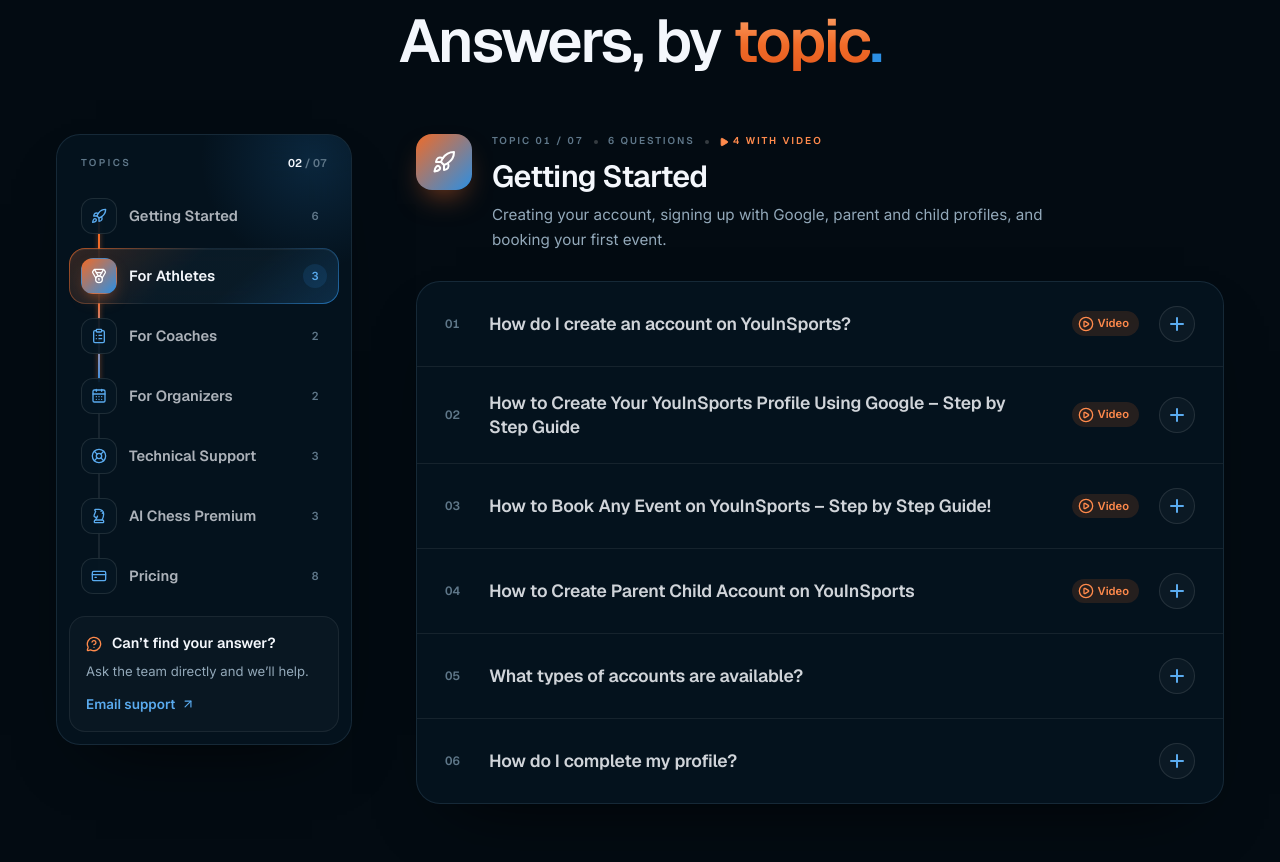
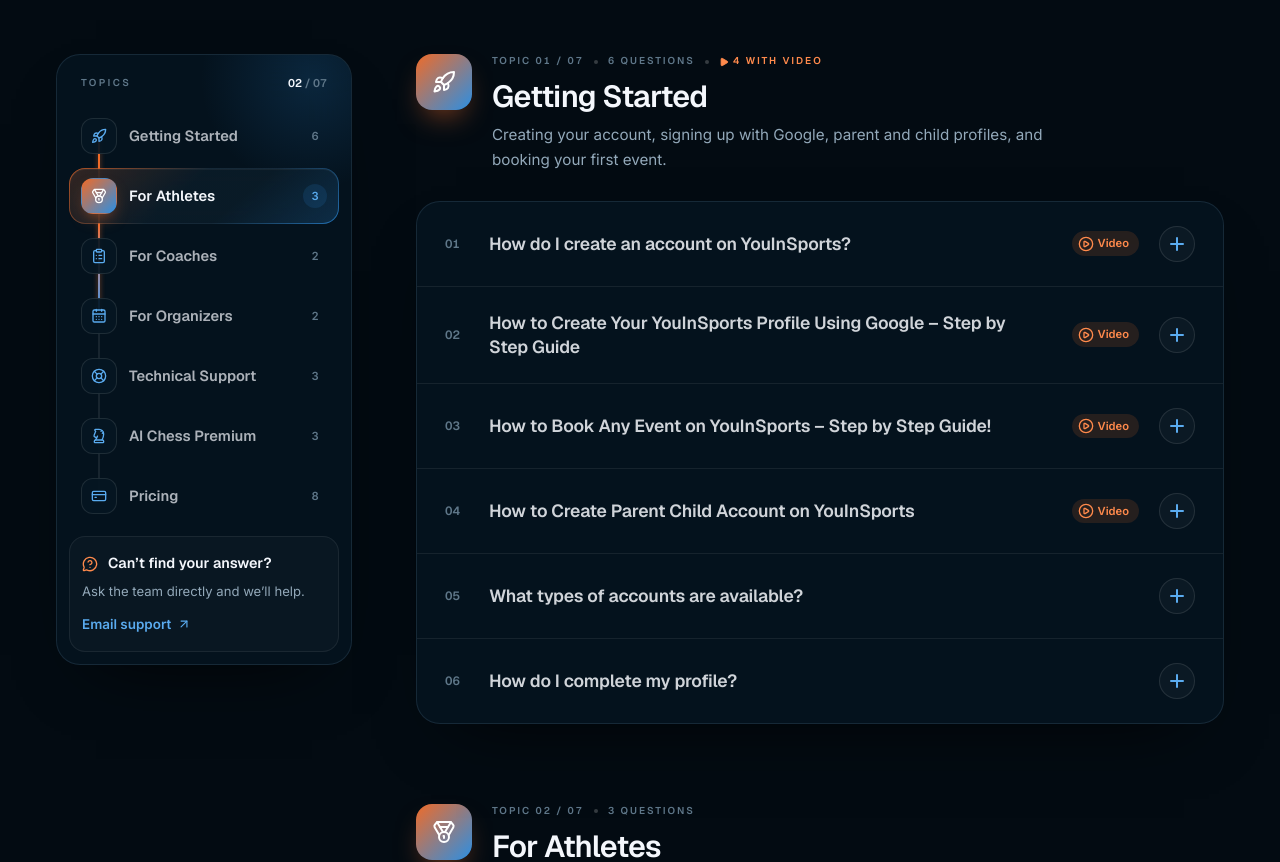
Before and after one commit to harshkale612/youinsports-home-page-v3, a Next.js app: page /faq in a window 1280 px wide. Shown: the part 980-1842 px from the top of the page. Built offline with nearby package versions, Linux system fonts and the light colour scheme.

Commit message:
FAQ Design Fixed

```diff
--- a/src/features/contact/CopyButton.tsx
+++ b/src/features/contact/CopyButton.tsx
@@ -29,7 +29,7 @@
   copiedLabel?: string;
   onCopied?: () => void;
   variant?: "primary" | "secondary";
-  size?: "sm" | "md";
+  size?: "sm" | "md" | "lg";
   className?: string;
 }) {
   const { state, copy } = useCopyToClipboard();
--- a/src/features/faq/FaqCta.tsx
+++ b/src/features/faq/FaqCta.tsx
@@ -66,11 +66,12 @@
         <div className="absolute top-[calc(100%-7rem)] left-1/2 aspect-square w-[max(160%,40rem)] -translate-x-1/2 rounded-full bg-planet shadow-[inset_0_1px_0_rgb(255_138_76/0.75)]" />
       </motion.div>
 
-      <Container className="relative">
+      {/* As wide as the answers above, so the panel's edges line up with theirs. */}
+      <Container className="relative max-w-[80rem]">
         <motion.div
           {...reveal}
           transition={{ duration: 1, ease }}
-          className="glass-brand relative mx-auto max-w-5xl overflow-hidden rounded-[2.25rem] px-6 py-12 sm:px-10 md:px-14 md:py-16"
+          className="glass-brand relative overflow-hidden rounded-[2.25rem] px-6 py-12 sm:px-10 md:px-14 md:py-16"
         >
           {/* Stage light in two corners, and an orbit behind the address. */}
           <div
@@ -88,7 +89,8 @@
             <span className="absolute top-1/2 -left-1 size-2 rounded-full bg-orange shadow-[0_0_14px_rgb(var(--orange-rgb)/var(--glow))]" />
           </div>
 
-          <div className="relative grid items-center gap-10 lg:grid-cols-[minmax(0,1.05fr)_minmax(0,1fr)] lg:gap-14">
+          {/* Side by side only once the buttons fit on one line beside the text. */}
+          <div className="relative grid items-center gap-10 xl:grid-cols-[minmax(0,1.05fr)_minmax(0,1fr)] xl:gap-14">
             <div>
               <p className="flex items-center gap-3 font-display text-[0.68rem] font-semibold tracking-[0.3em] text-orange uppercase">
                 <span className="h-px w-8 bg-gradient-to-r from-transparent to-orange" aria-hidden />
@@ -103,7 +105,7 @@
               </p>
             </div>
 
-            <div className="lg:justify-self-end">
+            <div className="xl:justify-self-end">
               <div className="flex items-center gap-3">
                 <span className="relative flex size-10 shrink-0 items-center justify-center rounded-full border border-accent-line bg-accent-soft text-accent-strong">
                   <span aria-hidden className="absolute inset-0 animate-pulse-ring rounded-full border border-accent/50" />
@@ -145,6 +147,7 @@
                   text={SUPPORT_EMAIL}
                   label="Copy address"
                   copiedLabel="Address copied"
+                  size="lg"
                   onCopied={() => trackEvent("faq_cta_clicked", { target: "copy" })}
                 />
               </div>
--- a/src/features/faq/FaqExplorer.tsx
+++ b/src/features/faq/FaqExplorer.tsx
@@ -116,7 +116,7 @@
 
         <TopicBar active={active} />
 
-        <div className="mt-8 grid gap-10 md:mt-12 lg:mt-16 lg:grid-cols-[minmax(0,18.5rem)_minmax(0,1fr)] lg:gap-12 xl:gap-16">
+        <div className="mt-8 grid gap-10 lg:mt-16 lg:grid-cols-[minmax(0,18.5rem)_minmax(0,1fr)] lg:gap-12 xl:gap-16">
           <TopicColumn active={active} listRef={listRef} />
 
           <div ref={listRef} className="flex min-w-0 flex-col gap-16 md:gap-20">
@@ -227,7 +227,8 @@
             })}
           </ul>
 
-          <div className="relative mt-3 rounded-2xl border border-tint/[0.07] bg-tint/[0.025] p-4">
+          {/* Inset like the rows above, so its text lines up with their marks. */}
+          <div className="relative mt-3 rounded-2xl border border-tint/[0.07] bg-tint/[0.025] px-3 py-4">
             <div className="flex items-center gap-2.5">
               <MessageCircleQuestion className="size-4 text-orange-strong" aria-hidden />
               <p className="font-display text-[0.9rem] font-semibold text-fg">Can’t find your answer?</p>
@@ -350,21 +351,25 @@
           <Icon className="size-5 md:size-6" aria-hidden />
         </span>
         <div className="min-w-0">
-          <p className="tabular flex flex-wrap items-center gap-x-2.5 gap-y-1 font-display text-[0.62rem] font-semibold tracking-[0.2em] text-faint uppercase">
-            <span>
-              Topic {String(number).padStart(2, "0")} / {String(FAQ_TOPICS.length).padStart(2, "0")}
+          {/* Every item leads with a dot, and the row starts a dot's width
+              outside the clip, so the dot that opens a line (the first
+              included) is never seen: a narrow screen wraps without leaving
+              a dot at either end of a line. */}
+          <p className="tabular overflow-hidden font-display text-[0.62rem] font-semibold tracking-[0.2em] text-faint uppercase">
+            <span className="-ml-3.5 flex flex-wrap items-center gap-x-2.5 gap-y-1">
+              <MetaItem>
+                Topic {String(number).padStart(2, "0")} / {String(FAQ_TOPICS.length).padStart(2, "0")}
+              </MetaItem>
+              <MetaItem>{questions.length} questions</MetaItem>
+              {videoCount > 0 && (
+                <MetaItem className="text-orange-strong">
+                  <span className="flex items-center gap-1">
+                    <Play className="size-2.5 fill-current" aria-hidden />
+                    {videoCount} with video
+                  </span>
+                </MetaItem>
+              )}
             </span>
-            <span aria-hidden className="size-1 rounded-full bg-tint/20" />
-            <span>{questions.length} questions</span>
-            {videoCount > 0 && (
-              <>
-                <span aria-hidden className="size-1 rounded-full bg-tint/20" />
-                <span className="flex items-center gap-1 text-orange-strong">
-                  <Play className="size-2.5 fill-current" aria-hidden />
-                  {videoCount} with video
-                </span>
-              </>
-            )}
           </p>
           <h3
             id={`${id}-heading`}
@@ -388,6 +393,16 @@
         ))}
       </motion.ul>
     </section>
+  );
+}
+
+/** One fact in a topic's header line, after its separating dot. */
+function MetaItem({ className, children }: { className?: string; children: React.ReactNode }) {
+  return (
+    <span className={cn("flex items-center gap-2.5", className)}>
+      <span aria-hidden className="size-1 shrink-0 rounded-full bg-tint/20" />
+      {children}
+    </span>
   );
 }
 
--- a/src/features/faq/FaqHero.tsx
+++ b/src/features/faq/FaqHero.tsx
@@ -54,9 +54,11 @@
 export function FaqHero() {
   return (
     // Above the sections that follow, so the search's results can open over them.
+    // Half a section's space below, as above the closing panel, so the
+    // answers sit the same distance from what comes before and after them.
     <section
       aria-labelledby="faq-heading"
-      className="relative isolate z-10 pt-36 pb-24 md:pt-44 md:pb-32"
+      className="relative isolate z-10 pt-36 pb-[calc(var(--section-y)*0.5)] md:pt-44"
     >
       <HeroBackdrop />
 
--- a/src/features/faq/FaqItem.tsx
+++ b/src/features/faq/FaqItem.tsx
@@ -105,8 +105,9 @@
         }}
         className="relative overflow-hidden"
       >
-        {/* Indented under the question text, past the row number. */}
-        <div className="px-5 pb-7 sm:pl-[4.25rem] md:pr-7 md:pb-8 md:pl-[5.25rem]">
+        {/* Indented under the question text, past the row number: the row's
+            padding, the number's w-6 and the gap after it. */}
+        <div className="px-5 pb-7 sm:pl-[3.75rem] md:pr-7 md:pb-8 md:pl-[4.5rem]">
           <p className="max-w-[62ch] text-[0.98rem] leading-[1.8] text-pretty text-muted">{entry.answer}</p>
 
           <AnimatePresence>
@@ -181,7 +182,8 @@
         const url = `${window.location.origin}${window.location.pathname}#${id}`;
         if (await copy(url)) trackEvent("faq_link_copied", { id });
       }}
-      className="ml-auto inline-flex items-center gap-1.5 rounded-full px-2 py-1 text-[0.75rem] font-medium text-faint transition-colors duration-200 hover:text-fg"
+      // The negative margin lines the label up with the toggle above it.
+      className="-mr-2 ml-auto inline-flex items-center gap-1.5 rounded-full px-2 py-1 text-[0.75rem] font-medium text-faint transition-colors duration-200 hover:text-fg"
     >
       {copied ? <Check className="size-3.5 text-accent-strong" aria-hidden /> : <Link2 className="size-3.5" aria-hidden />}
       <span aria-live="polite">{copied ? "Link copied" : state === "failed" ? "Couldn't copy" : "Copy link"}</span>
```
